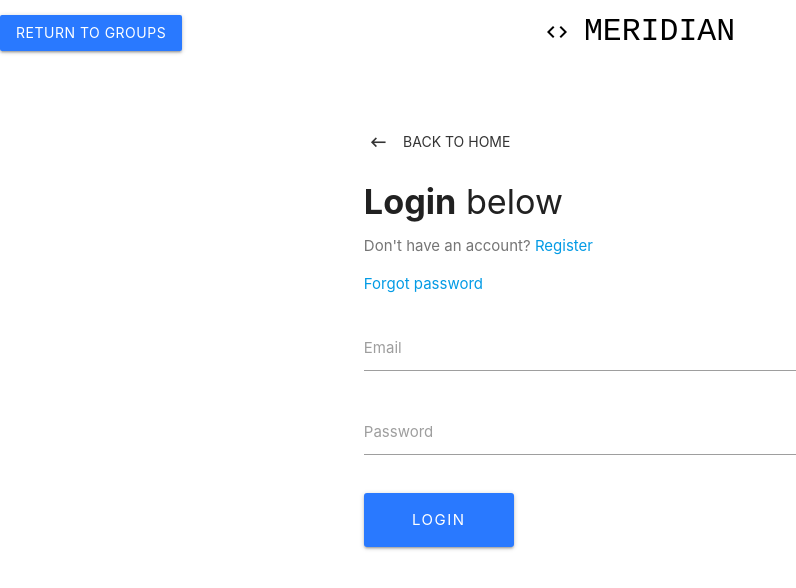
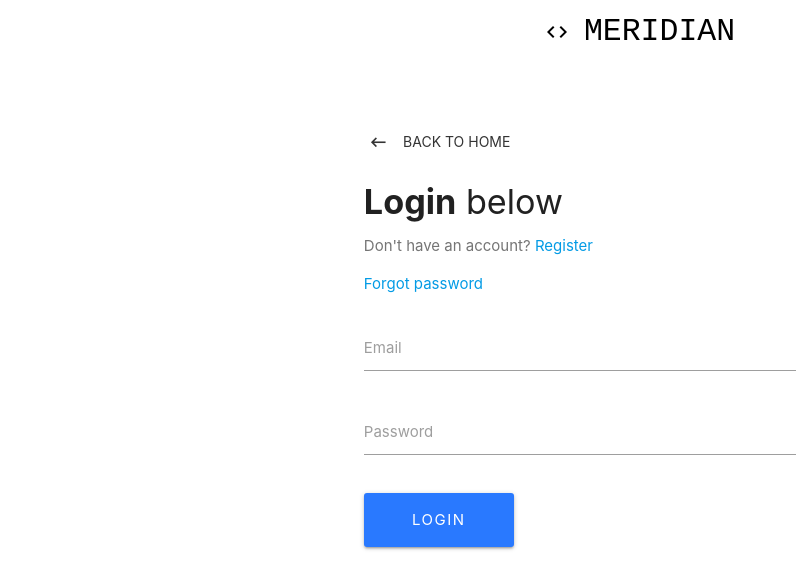
Before and after one commit to COP4331-G15/MoneyMGMT, a React (Create React App) app in the folder frontend/: page /login in a window 1280 px wide. Shown: the top 588 px of the page, without its empty margins (0-796 px from the left). Built offline with nearby package versions, Linux system fonts and the light colour scheme.

Commit message:
Fix return to groups button

```diff
--- a/frontend/src/components/layout/Navbar.js
+++ b/frontend/src/components/layout/Navbar.js
@@ -15,7 +15,7 @@ class Navbar extends Component {
             <div className="navbar-fixed">
                 <nav className="z-depth-0">
                     <div className="nav-wrapper white">
-                        { this.props.location.pathname.toLowerCase() === "/groups" ? null :
+                        { this.props.location.pathname.toLowerCase().indexOf("/group/") !== 0 ? null :
                         <Link
                             to="/groups"
                             className="btn waves-effect waves-light hoverable blue accent-3">
```
